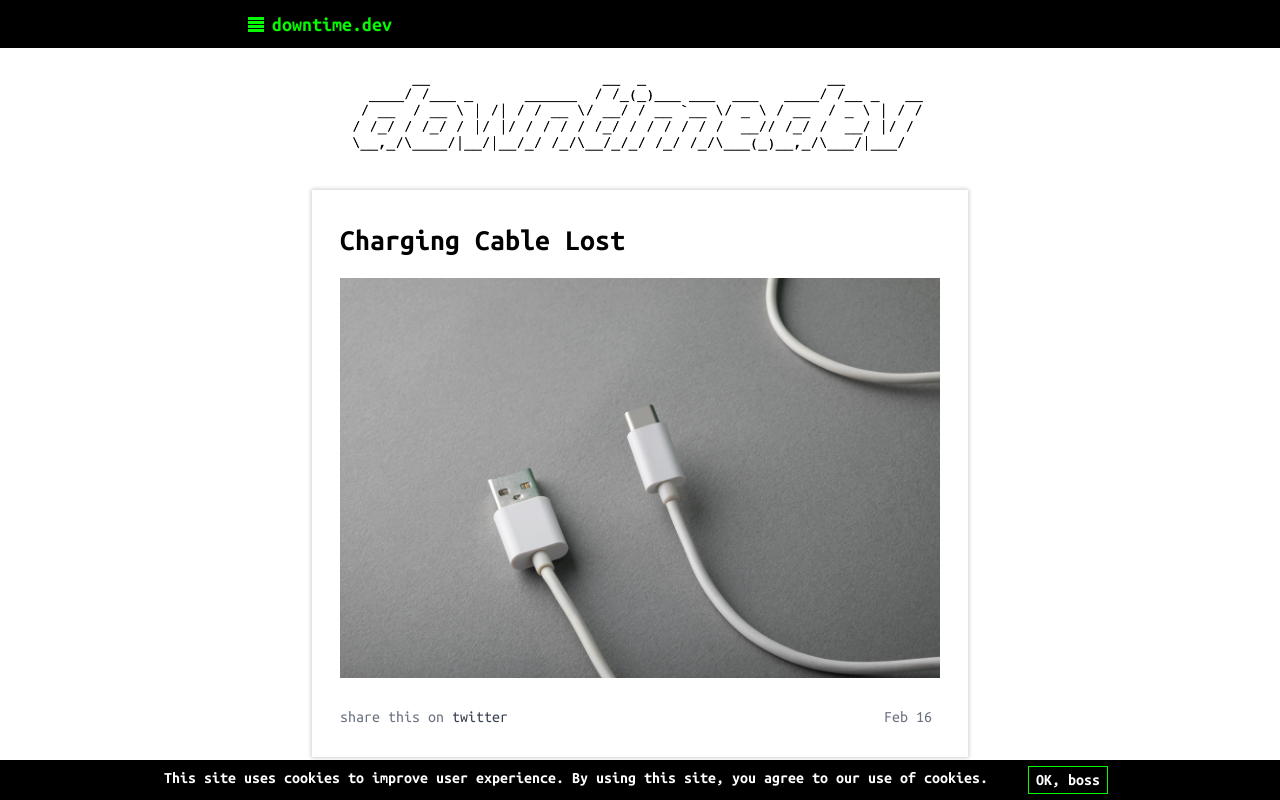
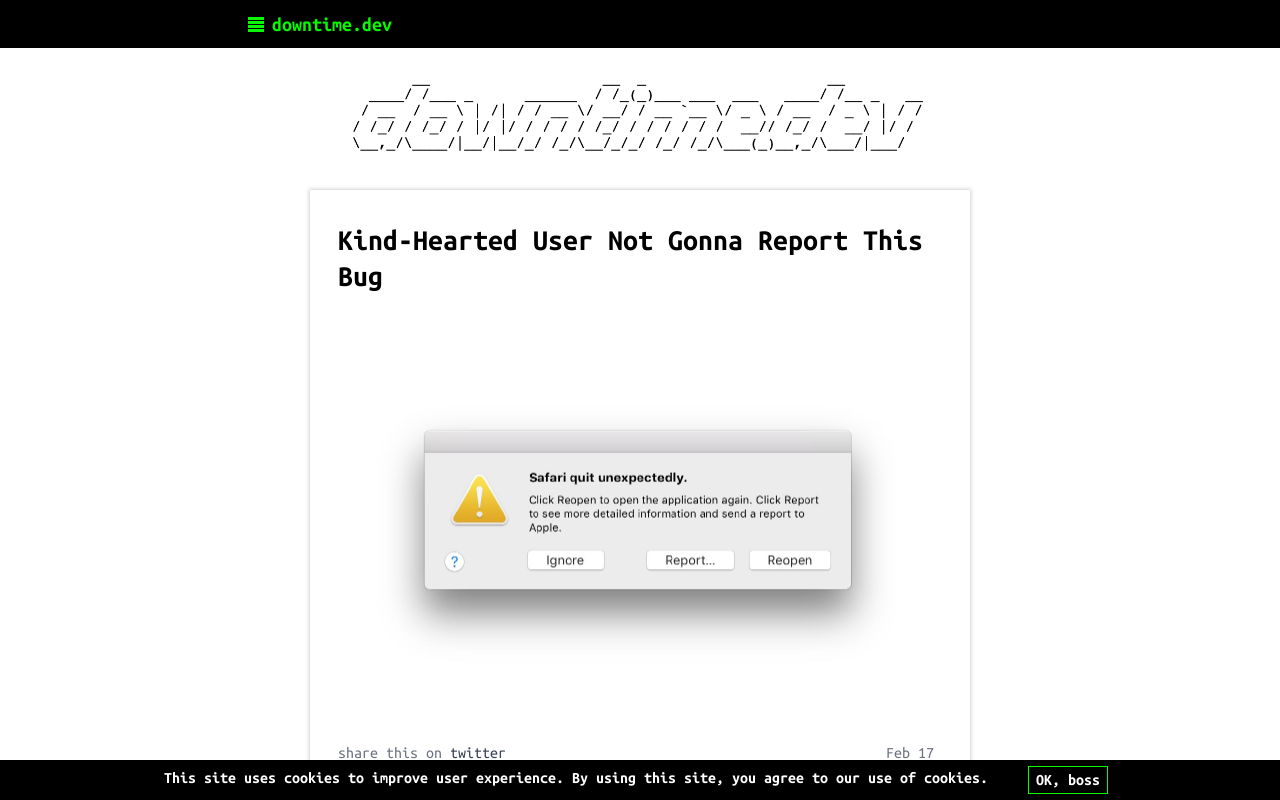
Before and after one commit to gravitational/downtime, a Next.js app: page / in a window 1280 px wide. Shown: the top 800 px of the page. Built offline with nearby package versions, Linux system fonts and the light colour scheme; no server answers.

Commit message:
add joke

```diff
--- a/data/jokes.ts
+++ b/data/jokes.ts
@@ -285,6 +285,14 @@
     pubDate: new Date(2022, 1, 16),
     anchor: 10034,
   },
+  {
+    headline:
+      "Kind-Hearted User Not Gonna Report This Bug",
+    image: "/assets/images/safari@2x.png",
+    twitterImage: "pic.twitter.com/aawMAqCWAE",
+    pubDate: new Date(2022, 1, 17),
+    anchor: 10035,
+  },
 ];
 
 //sorted into order by MOST RECENT DATE FIRST
--- a/twitter.html
+++ b/twitter.html
@@ -1,11 +1,11 @@
 <blockquote class="twitter-tweet">
   <p lang="und" dir="ltr">
-    hi <a href="https://t.co/aIpUleyI5K">pic.twitter.com/aIpUleyI5K</a>
+    hi <a href="https://t.co/aawMAqCWAE">pic.twitter.com/aawMAqCWAE</a>
   </p>
   &mdash; Sam777 (@Sam77757865973)
   <a
-    href="https://twitter.com/Sam77757865973/status/1493952349290782724?ref_src=twsrc%5Etfw"
-    >February 16, 2022</a
+    href="https://twitter.com/Sam77757865973/status/1494313528924196866?ref_src=twsrc%5Etfw"
+    >February 17, 2022</a
   >
 </blockquote>
 <script
```
Also changed, not shown: public/assets/images/safari@2x.png (added).
